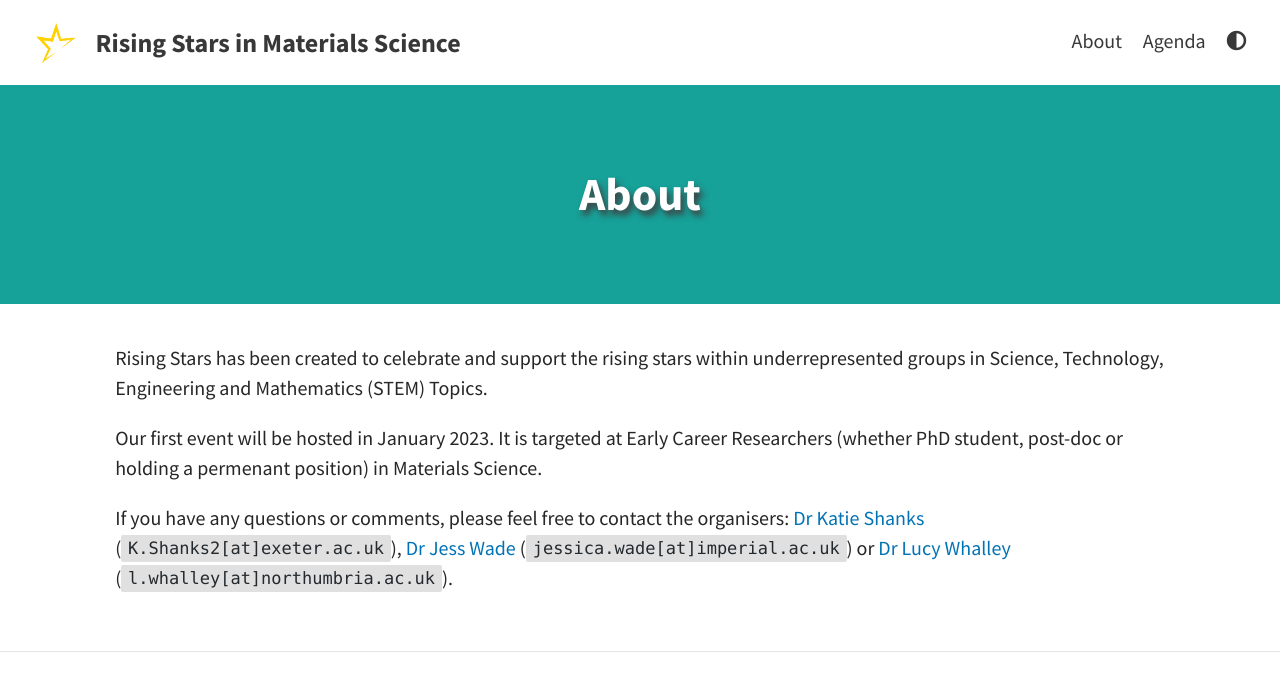
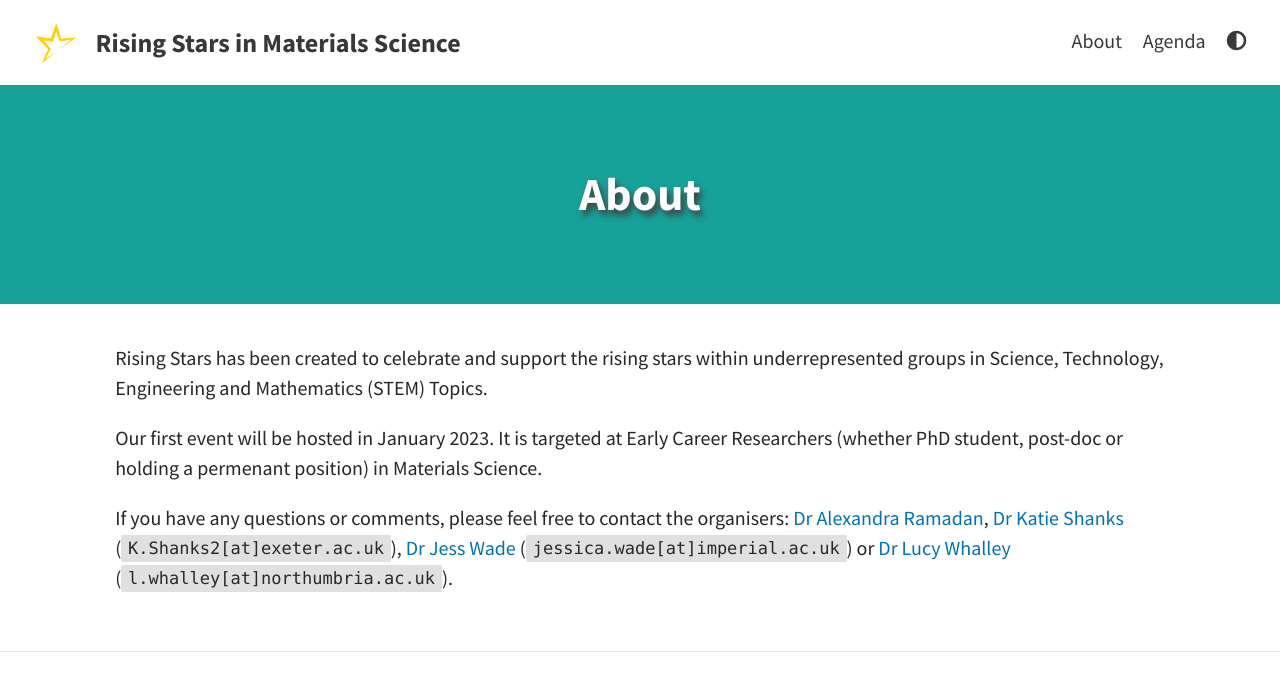
Before and after one commit to MAINSTRAEM/old_website, a Jekyll site: the page built from pages/about.md, in a window 1280 px wide. Shown: the top 691 px of the page. Built offline with Jekyll 4.4.1, drawn with Linux system fonts in a browser that asks for light colours.

Commit message:
Update about.md

```diff
--- a/pages/about.md
+++ b/pages/about.md
@@ -9,4 +9,4 @@ Rising Stars has been created to celebrate and support the rising stars within u
 
 Our first event will be hosted in January 2023. It is targeted at Early Career Researchers (whether PhD student, post-doc or holding a permenant position) in Materials Science.
 
-If you have any questions or comments, please feel free to contact the organisers: [Dr Katie Shanks](https://www.exeter.ac.uk/research/esi/people/profile/index.php?web_id=K_Shanks) (`K.Shanks2[at]exeter.ac.uk`), [Dr Jess Wade](https://www.imperial.ac.uk/people/jessica.wade) (`jessica.wade[at]imperial.ac.uk`) or [Dr Lucy Whalley](https://lucydot.github.io) (`l.whalley[at]northumbria.ac.uk`).
+If you have any questions or comments, please feel free to contact the organisers: [Dr Alexandra Ramadan](https://www.ramadan-lab.com/ramadan), [Dr Katie Shanks](https://www.exeter.ac.uk/research/esi/people/profile/index.php?web_id=K_Shanks) (`K.Shanks2[at]exeter.ac.uk`), [Dr Jess Wade](https://www.imperial.ac.uk/people/jessica.wade) (`jessica.wade[at]imperial.ac.uk`) or [Dr Lucy Whalley](https://lucydot.github.io) (`l.whalley[at]northumbria.ac.uk`).
```
